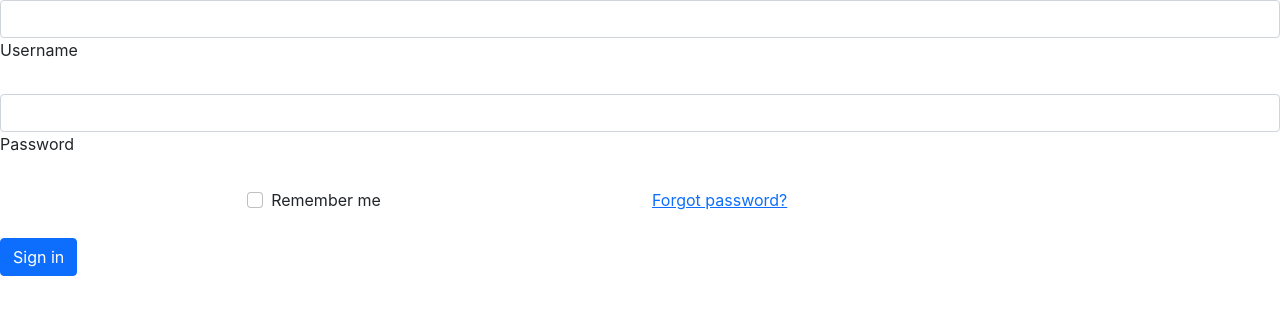
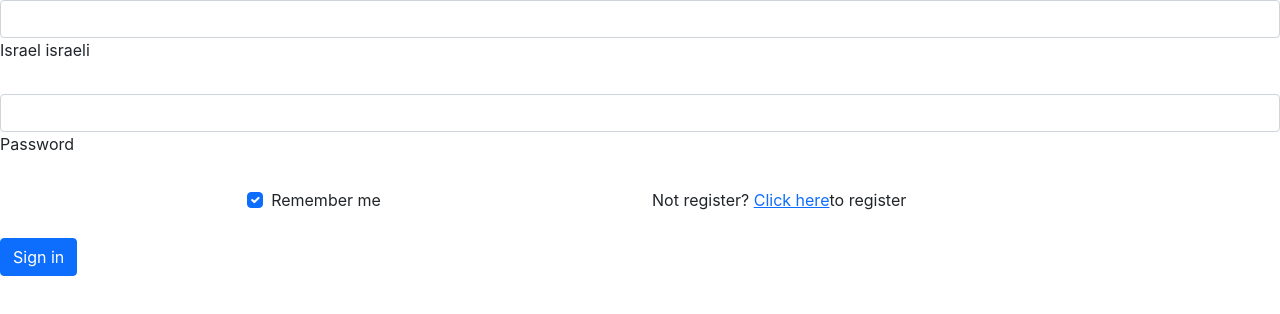
Before and after one commit to ido106/Chatiz-Browser, a React (Create React App) app in the folder Advanced2/web_app/: page / in a window 1280 px wide. Shown: the top 314 px of the page. Built offline with nearby package versions, Linux system fonts and the light colour scheme.

Commit message:
created sing in page

```diff
--- a/Advanced2/web_app/package.json
+++ b/Advanced2/web_app/package.json
@@ -8,6 +8,7 @@
     "@testing-library/user-event": "^13.5.0",
     "react": "^18.0.0",
     "react-dom": "^18.0.0",
+    "react-router-dom": "^6.3.0",
     "react-scripts": "5.0.0",
     "web-vitals": "^2.1.4"
   },
--- a/Advanced2/web_app/src/App.js
+++ b/Advanced2/web_app/src/App.js
@@ -1,11 +1,17 @@
 import './App.css';
+import Singin from './singInPage/singin';
 import Registration from './registration/registration';
+import {
+    BrowserRouter,
+    Routes,
+    Route,
+  } from "react-router-dom";
 
 function App() {
     return (
-        <div>
-        <Registration/>
-        </div>
+        <BrowserRouter>
+            <Singin/>
+        </BrowserRouter>
     );
 }
 
--- /dev/null
+++ b/Advanced2/web_app/src/singInPage/singin.html
@@ -0,0 +1,4 @@
+<!DOCTYPE html>
+<html>
+
+</html>
--- /dev/null
+++ b/Advanced2/web_app/src/singInPage/singin.js
@@ -0,0 +1,42 @@
+function submitsingin(data) {
+
+}
+
+export default function Singin() {
+    return (
+        <form onSubmit={submitsingin} className="boxingAndBackground">
+        {/* <!-- Email input --> */}
+        <div class="form-outline mb-4">
+          <input type="text" id="Username" class="form-control" />
+          <label class="form-label" for="Username">Israel israeli</label>
+        </div>
+
+        {/* <!-- Password input --> */}
+        <div class="form-outline mb-4">
+          <input type="password" id="password" class="form-control" />
+          <label class="form-label" for="password">Password</label>
+        </div>
+
+        {/* <!-- 2 column grid layout for inline styling --> */}
+        <div class="row mb-4">
+          <div class="col d-flex justify-content-center">
+            {/* <!-- Checkbox --> */}
+            <div class="form-check">
+              <input class="form-check-input" type="checkbox" value="" id="rememberme" checked />
+              <label class="form-check-label" for="rememberme"> Remember me </label>
+            </div>
+          </div>
+
+          <div class="col">
+            {/* <!-- Simple link --> */}
+            Not register?&nbsp;
+            <a href="#!">Click here</a>
+            to register
+          </div>
+        </div>
+
+        {/* <!-- Submit button --> */}
+        <button type="submit" class="btn btn-primary btn-block">Sign in</button>
+      </form>
+    )
+}
```
Also changed, not shown: Advanced2/web_app/src/singInPage/singin.css (added), 1 other file (tests, documents, lock files or other folders).
